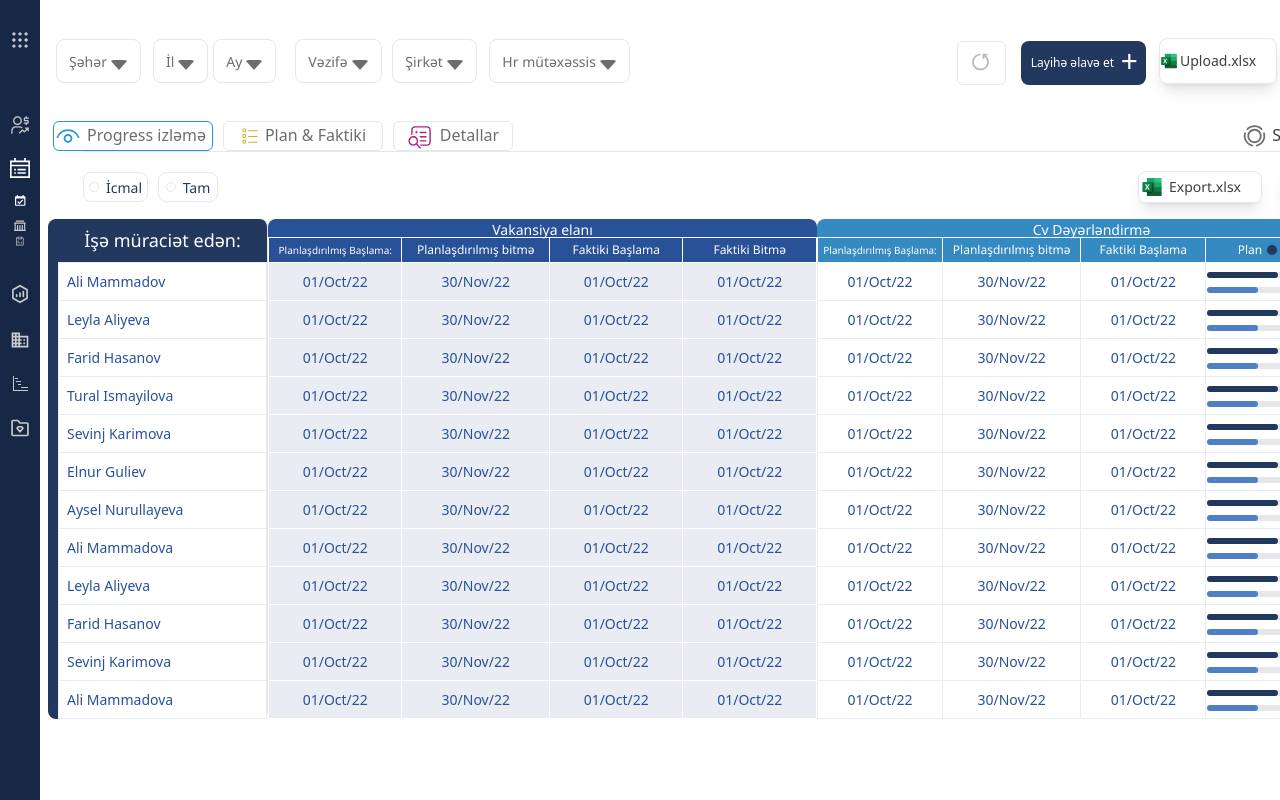
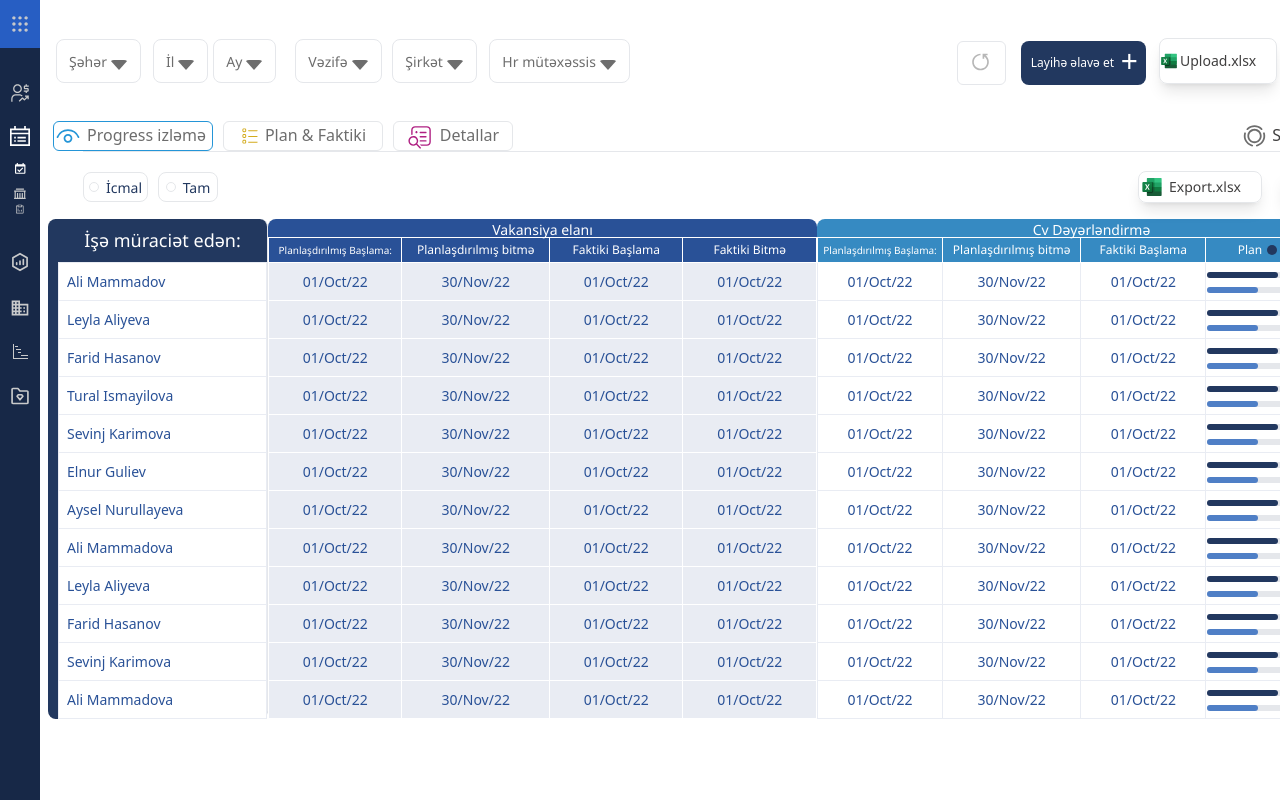
Before and after one commit to tahminarasulzadeh/platform, a React (Vite) app: page / in a window 1280 px wide. Built offline with nearby package versions, Linux system fonts and the light colour scheme.

Commit message:
last changes updating

```diff
--- a/src/components/header/sidebar.tsx
+++ b/src/components/header/sidebar.tsx
@@ -47,7 +47,7 @@ function Sidebar() {
    return (
       <aside className="flex sidebar justify-star" ref={sidebarRef}>
          <div className={`bg-[#172847]  min-h-screen  ${open ? "w-[290px]" : "w-[40px]"}`}>
-            <div className={`py-7 flex ${open ? "justify-start ml-[10px]" : "justify-center"}`}>
+            <div className={`py-3 flex ${open ?  "justify-start ml-[10px]" : "justify-center  hover:bg-[#275EC3]"}`}>
                <img src={dotsMenu} alt='dotsMenu' className="cursor-pointer" onClick={toggleSidebar} />
                {open ? <h2 className="text-[#C9CACB] font-noto font-normal ml-[5px] mt-[3px] text-[14px] leading-[19.07px]">Menu</h2> : null}
                {open ? <img src={cross} alt="cross" className="relative left-[11rem] mt-[5px] cursor-pointer" onClick={() => setOpen(false)} /> : null}
@@ -59,7 +59,7 @@ function Sidebar() {
             </div>
             }
 
-            <div className={`py-2 px-2 mt-7 flex transition-all duration-[1000ms]   ${open ? "justify-start rounded-md ml-[10px] w-[270px] cursor-pointer  " : "justify-center"}`} onClick={() => setOpen(true)}>
+            <div className={`py-2 px-2 mt-7 flex transition-all  hover:bg-[#275EC3] duration-[1000ms]   ${open ? "justify-start rounded-md ml-[10px] w-[270px] cursor-pointer  " : "justify-center"}`} onClick={() => setOpen(true)}>
                <img src={sales} alt='dotsMenu' className="cursor-pointer" />
                {open ? <h2 className="text-[#C9CACB] font-noto font-normal ml-[7px] mt-[3px] text-[14px] leading-[19.07px]  ">Satınalma İcmalı</h2> : null}
                {open ? <div className="w-[10px] h-[10px] border-[1px] border-[#C9CACB] rounded-full mt-[10px] ml-[6.8rem]"></div> : null}
```
